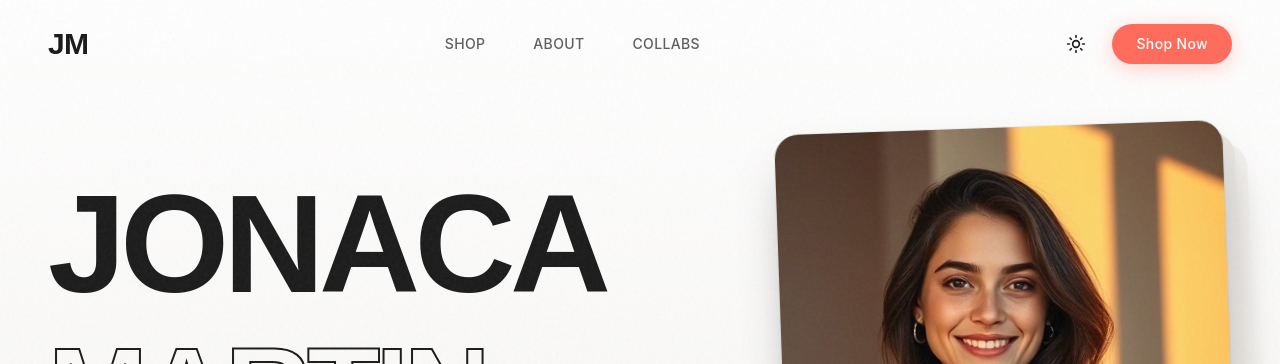
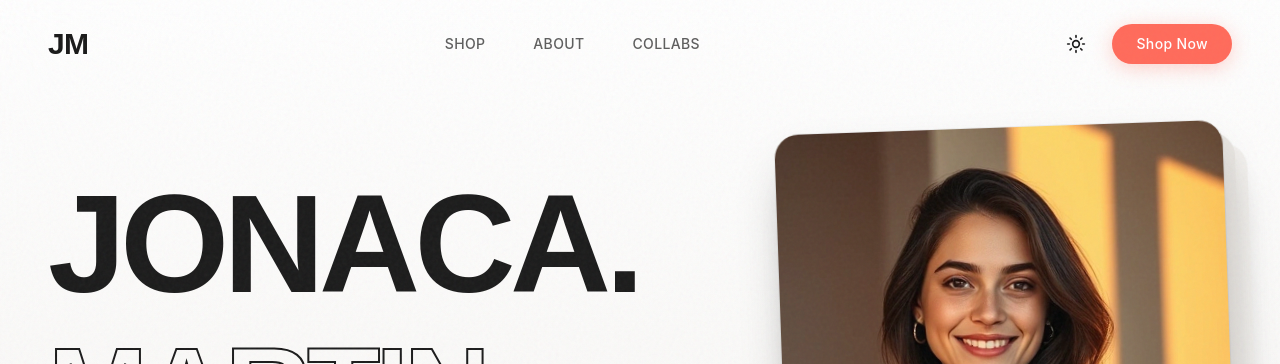
Before and after one commit to mediacorestudios/create-a-424, a React (Vite) app: page / in a window 1280 px wide. Shown: the top 364 px of the page. Built offline with nearby package versions, Linux system fonts and the light colour scheme.

Commit message:
inline: "JONACA..." → "JONACA...." in CreatorHero

```diff
--- a/src/components/sections/CreatorHero.tsx
+++ b/src/components/sections/CreatorHero.tsx
@@ -67,7 +67,7 @@ export default function CreatorHero() {
                   letterSpacing: "-0.04em",
                 }}
               >
-                JONACA
+                JONACA.
               </h1>
               {/* MARTIN.......... - Outline only */}
               <h1
```
